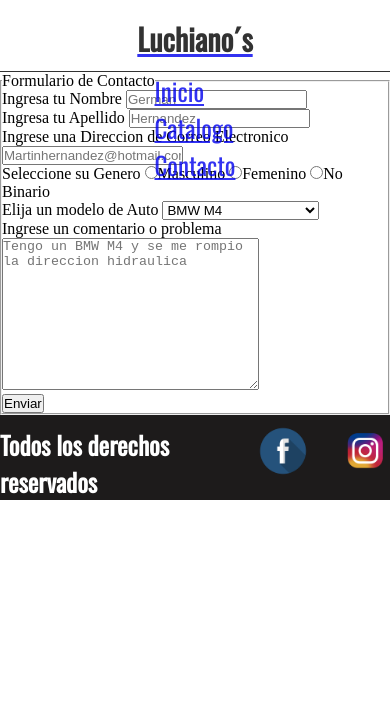
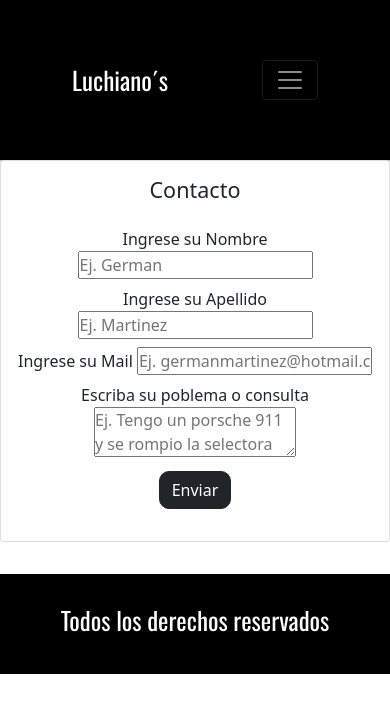
Before and after one commit to LucianoFrasca/FrascaLuciano-CoderHouse, a plain HTML site: page contacto.html in a window 390 px wide. Drawn offline with nearby package versions, Linux system fonts and the light colour scheme.

Commit message:
Reentrega Segunda Entrega Proyecto Final

```diff
--- a/contacto.html
+++ b/contacto.html
@@ -10,6 +10,8 @@
     <link rel="preconnect" href="https://fonts.googleapis.com">
     <link rel="preconnect" href="https://fonts.gstatic.com" crossorigin>
     <link href="https://fonts.googleapis.com/css2?family=Montserrat:wght@200&family=Oswald&display=swap" rel="stylesheet">
+    <!--Link a Boostrap-->
+    <link href="https://cdn.jsdelivr.net/npm/bootstrap@5.1.3/dist/css/bootstrap.min.css" rel="stylesheet" integrity="sha384-1BmE4kWBq78iYhFldvKuhfTAU6auU8tT94WrHftjDbrCEXSU1oBoqyl2QvZ6jIW3" crossorigin="anonymous">
     <!--Link a css-->
      <link rel="stylesheet" href="estilo.css">
 
@@ -18,91 +20,77 @@
 <body class="container-contacto">
 
   <!--Header-->
-     <header class="header">
-        <a href="index.html">
-            <h1 class="logo">Luchiano´s</h1>
-        </a>
-        <nav>
-            <ul class="navbar-items">
-                <li><a href="./index.html">Inicio</a></li>
-                <li><a href="./catalogo.html">Catalogo</a></li>
-                <li><a href="./contacto.html">Contacto</a></li>
+  <nav id="botonera" class="navbar navbar-expand-lg navbar-dark" >
+    <div class="container-fluid">
+      <a class="navbar-brand" href="index.html" id="logo">Luchiano´s</a>
+      <button class="navbar-toggler" type="button" data-bs-toggle="collapse" data-bs-target="#navbarSupportedContent" aria-controls="navbarSupportedContent" aria-expanded="false" aria-label="Toggle navigation">
+        <span class="navbar-toggler-icon"></span>
+      </button>
+      <div class="collapse navbar-collapse" id="navbarSupportedContent">
+        <ul class="navbar-nav ms-auto mb-2 mb-lg-0">
+          <li class="nav-item">
+            <a class="nav-link items" aria-current="page" href="./index.html">Home</a>
+          </li>
+          <li class="nav-item">
+            <a class="nav-link items" href="./catalogo.html">Catalogo</a>
+          </li>
+          <li class="nav-item">
+            <a class="nav-link items" href="./contacto.html">Contacto</a>
+          </li>
         </ul>
+
+      </div>
+    </div>
   </nav>
-    </header>
 
+
+    <!--Body-->
     <main class="main">
-        <fieldset>
-            <legend>
-                Formulario de Contacto
-            </legend>
+        <div class="d-flex justify-content-center">
+            <div class="card col-sm-6 p-3">
 
+                <div class="mb-3">
+                    <h4>Contacto</h4>
+                </div>
+                <div class="mb-2 ">
                     <form action="">
-                    <div>
-                        <label for="Nombre" >Ingresa tu Nombre</label>
-                        <input type="text" name="Nombre" placeholder="German" required>
+                        <div class="mb-2">
+                            <label for="">Ingrese su Nombre</label>
+                            <input type="text" name="Nombre" id="nombre" placeholder="Ej. German">
                         </div>
 
-                    <div>
-                        <label for="Apellido">Ingresa tu Apellido</label>
-                        <input type="text" name="Apellido" placeholder="Hernandez" required>
+                        <div class="mb-2">
+                            <label for="">Ingrese su Apellido</label>
+                            <input type="text" name="Apellido" id="apellido" placeholder="Ej. Martinez">
                         </div>
 
-                    <div>
-                        <label for="Mail">Ingrese una Direccion de Correo Electronico</label>
-                        <input type="Email" placeholder="Martinhernandez@hotmail.com" required>
+                        <div class="mb-2">
+                            <label for="">Ingrese su  Mail</label>
+                            <input type="email" name="Mail" id="mail" placeholder="Ej. germanmartinez@hotmail.com">
                         </div>
 
-                    <div>
-                        <label for="Genero">Seleccione su Genero</label>
-                        <input type="radio" name="Genero" required>Masculino
-                        <input type="radio" name="Genero" required>Femenino
-                        <input type="radio" name="Genero" required>No Binario
+                        <div class="mb-2">
+                            <label for="">Escriba su poblema o consulta</label>
+                            <textarea name="Mensaje" id="mensaje" placeholder="Ej. Tengo un porsche 911 y se rompio la selectora"></textarea>
+                        </div>
+                        <div class="mb-2">
+                            <button class="btn btn-dark">Enviar</button>
+                        </div>
+                    </form>
+                </div>
             </div>
 
-                    <div>
-                        <label for="Modelo">Elija un modelo de Auto</label>
-                        <select name="Modelo" id="">
-                            <option value="BM4">BMW M4</option>
-                            <option value="BM3">BMW M3</option>
-                            <option value="MZCA">MERCEDEZ CLASE A</option>
-                            <option value="MZA2">MERCEDEZ A250</option>
-                            <option value="PCH91">PORSCHE 911</option>
-                            <option value="PCHCY">PORSCHE CAYENNE</option>
-                            <option value="OTRO">OTRO</option>
-                        </select>
+
         </div>
-
-                    <div>
-                        <label for="Consulta">Ingrese un comentario o problema</label>
-                        <textarea name="Consulta" id="" cols="30" rows="10" placeholder="Tengo un BMW M4 y se me rompio la direccion hidraulica"></textarea>
-                    </div>
-
-                    <div>
-                        <input type="submit" value="Enviar">
-                    </div>
-
-                </form>
-        </fieldset>
-
-
         </main>
 
    <!--Footer-->
-   <footer class="footer">
 
-
-    <ul>
-        <li><h2>Todos los derechos reservados</h2></li>
-        <li><a href="https://www.facebook.com/Coderhouse">
-            <img src="./img/Facebokk-footer.png" alt="facebook" class="footer-logos">
-        </a></li>
-        <li> <a href="https://www.instagram.com/coderhouse/?hl=es-la">
-            <img src="./img/Instagram-footer.png" alt="instagram" class="footer-logos">
-        </a></li>
-    </ul>
-
+   <footer class="text-center text-white">
+    <h2 class="footer-text">Todos los derechos reservados</h2>
   </footer>
 
+ <!--Librerias Boostrap-->
+ <script src="https://cdn.jsdelivr.net/npm/bootstrap@5.1.3/dist/js/bootstrap.bundle.min.js" integrity="sha384-ka7Sk0Gln4gmtz2MlQnikT1wXgYsOg+OMhuP+IlRH9sENBO0LRn5q+8nbTov4+1p" crossorigin="anonymous"></script>
 </body>
 </html>
--- a/estilo.css
+++ b/estilo.css
@@ -5,62 +5,33 @@
 }
 
 
-.container-home{
-    display: grid;
-    grid-template-areas:
-    "header"
-    "main"
-    "footer";
+
+/*-----HEADER-----*/
+
+#botonera{
+    background-color: #000;
+    height: 100px;
+    font-family:'Oswald', sans-serif;
+    font-size: 25px;
+    padding: 0px 4em;
+    box-shadow: 0 0 3px #000;
 }
 
-/*-----HEADER-----*/
-.header {
-    grid-area: header;
-    background-image: url("./img/Fondo\ Header.jpg");
-    opacity:    0.8;
-    width: 100%;
-    font-family: 'Oswald', sans-serif;
-    display: flex;
-    justify-content: space-around;
-    height: 4.5rem;
-    border-bottom: 1px outset black;
+#logo{
+    color: #fffefe;
+    font-size: 25px;
 }
 
-.logo{
-    font-size: 30px;
-    padding-top: 1rem ;
-    color: black;
-    text-decoration: none;
+.items{
+    color: white;
 }
 
-.logo:hover{
-    cursor: pointer;
-    transition: all 100ms ease-out;
-    color: rgb(0, 0, 0);
-}
-
-.nav-text{
-    color: black;
-}
-
-.nav-text:hover{
-    cursor: pointer;
-    transition: all 100ms ease-out;
-    color: rgb(0, 17, 255);
-}
-
-ul{
-    gap: 3rem;
-    font-size: 25px;
-    list-style: none;
-    padding-top: 0.7rem;
-}
+/*-----HOME-----*/
 
 
 
-/*-----HOME-----*/
-main{
-    grid-area: main;
+.text-model{
+    padding: 3rem ;
 }
 
 .container{
@@ -85,6 +56,10 @@ main{
    text-align: center;
 }
 
+.card-home{
+    border: none;
+}
+
 
 .btn{
     border-radius: 10px;
@@ -92,18 +67,11 @@ main{
 
 /*-----CATALOGO-----*/
 
-.container-catalogo{
-    display: grid;
-    grid-template-areas:
-    "header"
-    "main"
-    "footer";
-}
 .text{
     display: block;
     text-align: center;
     padding: 2rem;
-    border: 3px outset #aaa7a7;
+    border: 2px outset #ffffff;
     background-color: #000000;
     color: white;
 }
@@ -115,10 +83,6 @@ main{
     flex-direction: row;
     justify-content: space-evenly;
     width: 100%;
-}
-
-.card-home{
-    border: none;
 }
 
 .card-catalogo:hover{
@@ -137,50 +101,95 @@ p{
     font-weight: bold;
 }
 
+
 /*-----FOOTER----*/
-.footer{
-    grid-area: footer;
-    background-color: rgb(29, 27, 27);
-    width: 100%;
-    font-family: 'Oswald', sans-serif;
+
+footer{
+    margin-top: 2rem;
+    background-color: #000;
+    height: 100px;
+    font-family: 'Oswald', sans-serif;;
 }
 
-footer ul{
-    list-style: none;
-    display: flex;
-    flex-direction: row;
-    justify-content: center;
-    gap: 2rem;
+.footer-text{
+    padding-top: 2rem;
 }
 
-footer ul li h2{
-    color: #fff;
-    font-size: 25px;
-}
 
-.footer-logos{
-    width: 50px;
-}
+/*Responsive*/
 
-@media only screen and (max-width: 570px){
+@media only screen and (max-width: 550px) {
 
+  /*-------Header-------*/
+    #botonera{
+        height: 160px;
+        font-size: 15px;
+        padding: 0px 4em;
+    }
+    #logo{
+        color: #fffefe;
+        font-size: 25px;
+    }
 
-    /*Header*/
+    /*-------Home------*/
+    #carrouselnashe{
+        width: 100%;
+    }
+    /*--------Catalogo--------*/
 
-    .header{
+    .container-div-car{
         flex-direction: column;
         align-items: center;
     }
 
-
-    ul{
-        gap: 10px;
-
+    .h1{
+        font-size: 30px;
     }
 
-    /*Home*/
+    p{
+        font-size: 15px;
+    }
 
+}
 
+@media (min-width: 551px) and (max-width: 770px) {
+
+    /*-------Header-------*/
+
+    #botonera{
+        height: 160px;
+        font-size: 15px;
+        padding: 0px 4em;
+    }
+    #logo{
+        color: #fffefe;
+        font-size: 28px;
+    }
+
+    /*-------Home------*/
+
+    #carrouselnashe{
+        width: 100%;
+    }
+
+    #card-home{
+        width: 1220px;
+    }
+
+     /*--------Catalogo--------*/
+
+     .container-div-car{
+        flex-direction: column;
+        align-items: center;
+    }
+
+    .h1{
+        font-size: 38px;
+    }
+
+    p{
+        font-size: 20px;
+    }
 
 
 }
```
Also changed, not shown: catalogo.html (+36 -33 lines), index.html (+50 -32 lines), img/imagenesHome/Prueba1.jpg (added), img/imagenesHome/Prueba2.jpg (added), img/imagenesHome/Prueba3.jpg (added). Lines whose indentation alone changed are shown as unchanged.
